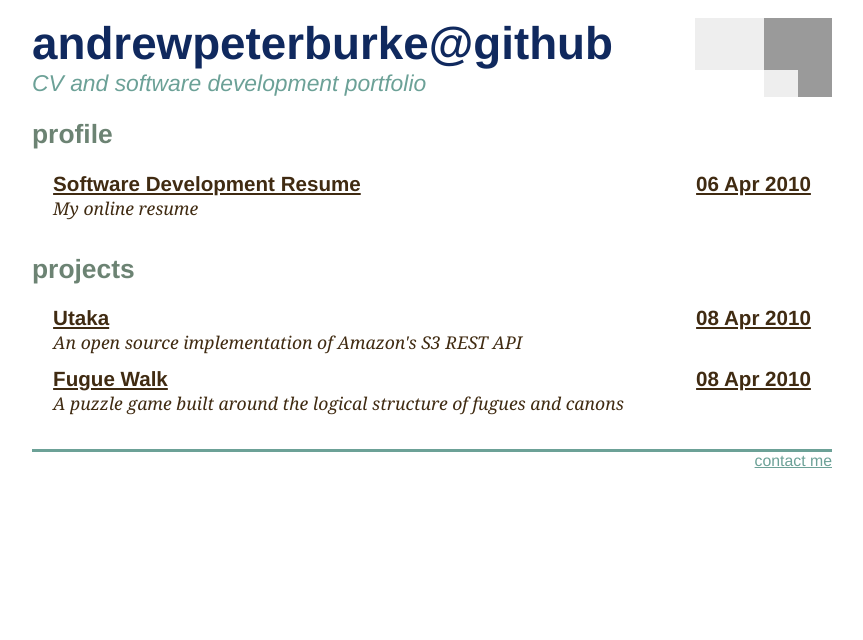
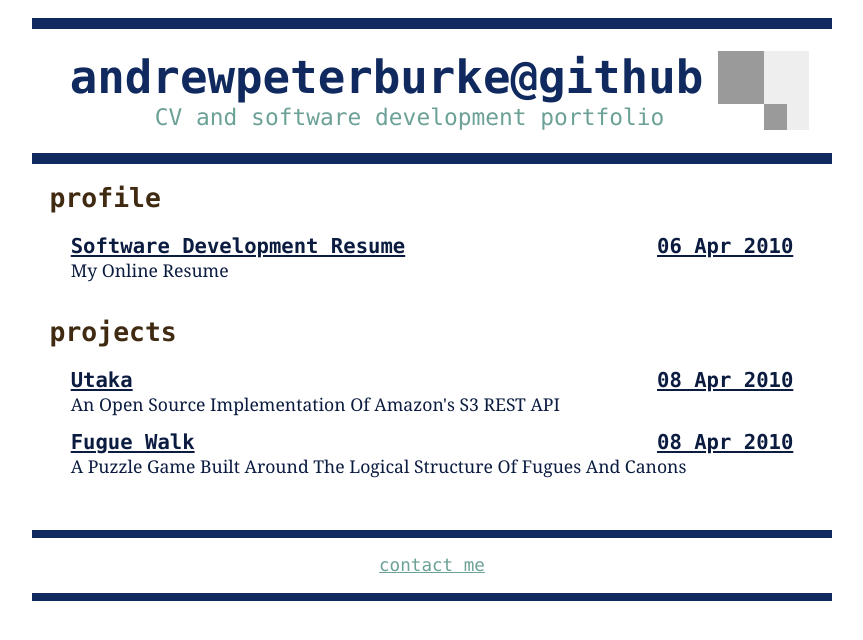
Before and after one commit to apburke/andrewpeterburke.github.com, a Jekyll site: the page built from index.markdown, in a window 1280 px wide. Shown: the top 640 px of the page, without its empty margins (208-1071 px from the left). Built offline with Jekyll 4.4.1, drawn with Linux system fonts in a browser that asks for light colours.

Commit message:
Changed some fonts and added some borders to separate the header and footer out from content

```diff
--- a/css/default.css
+++ b/css/default.css
@@ -1,25 +1,17 @@
 /* COLOR */
 
-body { color: #402b12 }
-.site_heading { color: #10295e }
-.site_heading .description, #footer, #footer a { color: #6CA197 }
-#menu, h2 { color: #6c8373 }
-#menu li:hover { color: #FFF; background-color: #6c8373 }
-h3 a:hover { background-color: #D1DFE8 }
+body { color: #0b1c40 }
+#header, #footer { color: #10295e }
+#header p, #footer a { color: #6CA197 }
+#menu, h2 { color: #402b12 }
+#menu li:hover { color: #FFF; background-color: #402b12 }
+h3 a:hover { color: #FFF; background-color: #0b1c40 }
 
 /* END COLOR */
 
 body {
- font-family: Georgia, Liberation Serif, serif;
+ font-family: Georgia, serif;
  font-size: 110%;
-}
-
-#header, #menu { font-size: 1.3em;}
-
-#menu { display: none }
-
-#header {
- margin-bottom: 1em;
 }
 
 #wrapper {
@@ -27,32 +19,40 @@
  margin: 1em auto;
 }
 
-#footer {
- font-size: .9em;
- text-align: right;
- border-top: .2em solid;
+#header, #footer {
+ padding: 1em;
+ border-top: .5em solid;
+ border-bottom: .5em solid;
+ text-align: center;
 }
 
+#header, #menu { font-size: 1.3em }
+
+#header, #menu, #footer, h2, h3, h4 {
+  font-family: Inconsolata, Consolas, DejaVu Sans Mono, sans-serif
+}
+
+#menu { display: none }
+
+#content { padding: 1em }
+
 /* CLASSES */
+
+
+#header h1, #header p { border-right: 2em groove }
 
 h1, h2, #index h3, .description{
  padding: 0;
  margin: 0;
 }
 
-#header, #menu, #footer, h2, h3, h4 {
-  font-family: Helvetica, sans-serif
-}
-
 h1 a, h2 a, h3 a, #menu a { color: inherit }
-
-h1, #header p { border-right: 3em ridge }
 
 h1 a { text-decoration: none }
 
 h1 a:hover { text-decoration: underline }
 
-.post_heading .title { text-transform: capitalize }
+.post_heading { text-transform: capitalize }
 
 .post_heading a:visited { font-weight: normal }
 
@@ -63,7 +63,7 @@
 #menu ul, #index ul { list-style-type: none }
 
 #menu ul {
- margin: -2em 6em 1em 0;
+ margin: -2em 1em 1em;
  padding: 0;
  text-align: right;
 }
@@ -87,5 +87,3 @@
  color: inherit;
  background-color: inherit;
 }
-
-.description { font-style: italic }
```
